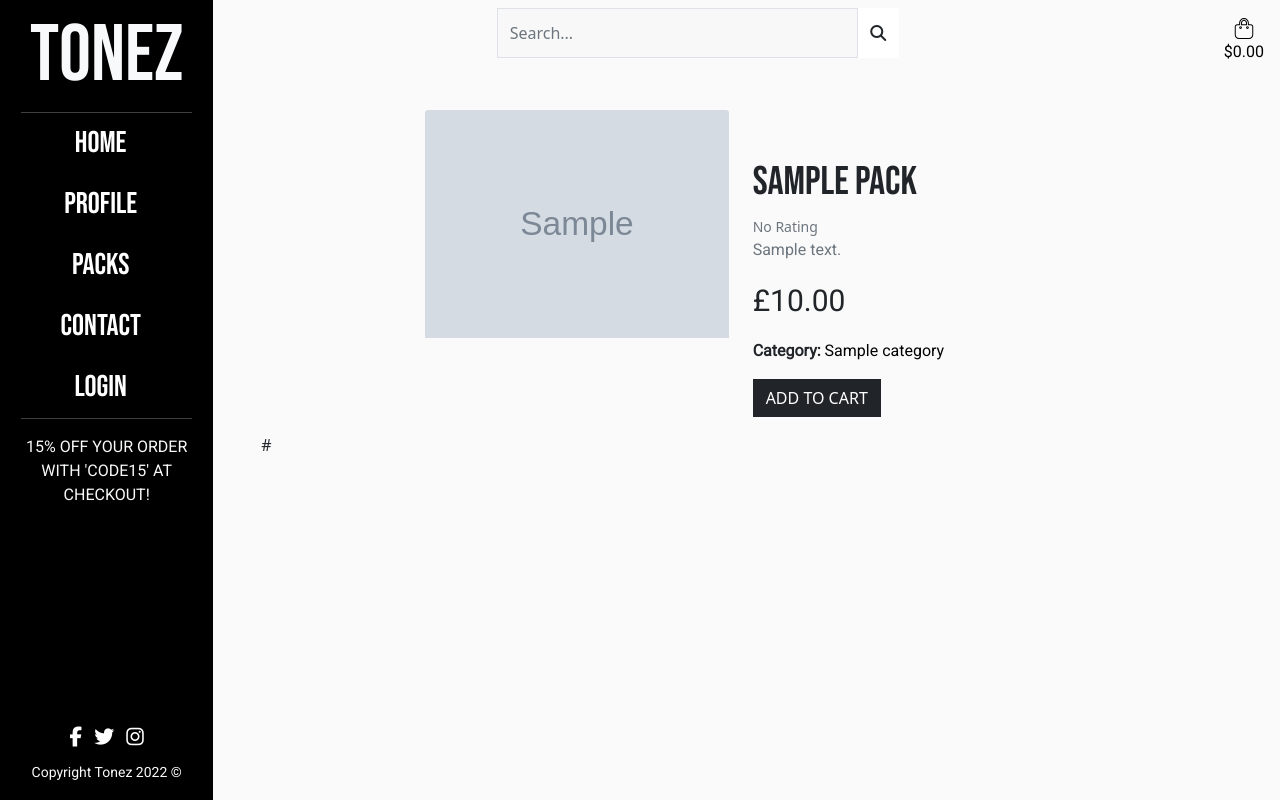
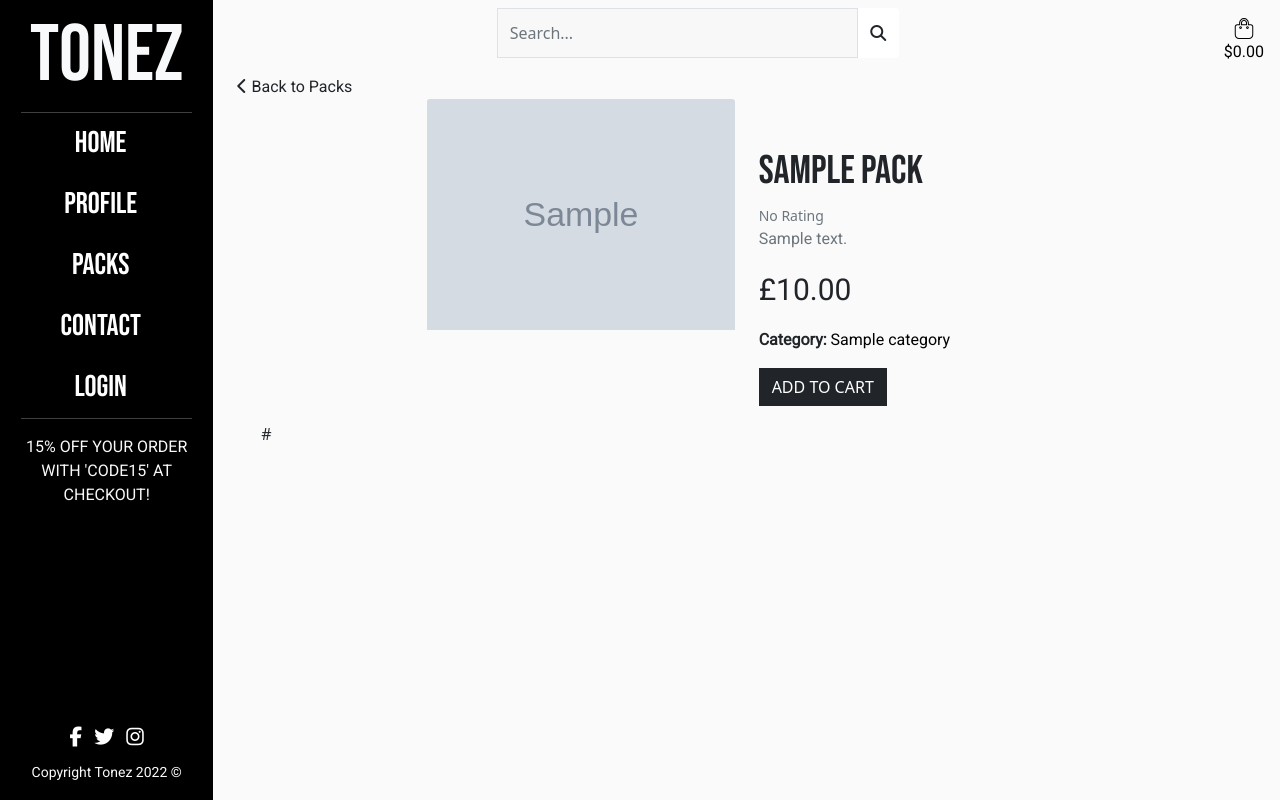
Before and after one commit to hollownotempty/Portfolio_5_Tonez, a Django app: page /store/1/ in a window 1280 px wide. Run offline with Django 3.2, Linux system fonts and the light colour scheme; tables that the repository leaves empty hold one stand-in row (values such as "Sample post"); grey boxes marked "Sample" are stand-in pictures; parts of the project's set-up code (start-up, migrations or seed data) failed here and were passed over; some libraries are stand-ins or nearby versions.

Commit message:
Minor html changes and README update

```diff
--- a/static/css/base.css
+++ b/static/css/base.css
@@ -15,6 +15,10 @@ h4 {
 a {
     color: white;
     text-decoration: none;
+}
+
+.roboto {
+    font-family: 'Roboto', sans-serif;
 }
 
 /* ------------------- Side Bar */
@@ -265,12 +269,6 @@ footer a {
 }
 
 /* ------------------------- Pack Detail Page */
-
-.pack-detail-margin {
-    margin-top: 110px;
-    margin-right: 0;
-}
-
 .pack-price {
     font-size: 30px;
 }
--- a/store/templates/store/pack_detail.html
+++ b/store/templates/store/pack_detail.html
@@ -4,6 +4,12 @@
 {% block extra_title %}| {{ pack.name }}{% endblock %}
 {% block content %}
 <div id="content-container" class="container">
+    <span>
+        <a href="{% url 'packs' %}" class="text-dark">
+            <i class="fas fa-chevron-left"></i>
+            <span class="roboto">Back to Packs</span>
+        </a>
+    </span>
     <div class="container-fluid">
         <div class="row pack-detail-margin">
             <div class="col-12 col-md-6 col-lg-4 offset-lg-2">
--- a/store/views.py
+++ b/store/views.py
@@ -1,14 +1,16 @@
 from django.shortcuts import render, get_object_or_404, redirect, reverse
 from django.db.models import Q
-from .models import Packs
+from .models import Packs, Categories
 # Create your views here.
 
 
 def packs(request):
-    # Return packs page
+    """
+    Return packs page
+    """
     packs = Packs.objects.all()
     query = None
-    category = None
+    categories = Categories.objects.all()
 
     if request.GET:
         if 'category' in request.GET:
@@ -27,6 +29,7 @@ def packs(request):
     context = {
         'packs': packs,
         'search_term': query,
+        'categories': categories,
     }
 
     return render(request, 'store/packs.html', context)
```
Also changed, not shown: README.md.
